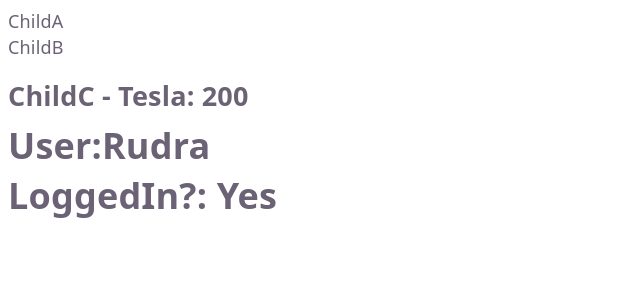
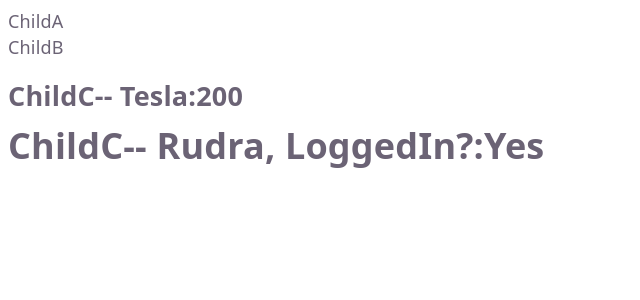
Before and after one commit to rudraksh-codes/ReactDRFProj, a React (Vite) app in the folder my-react-project/: page / in a window 1280 px wide. Shown: the top 300 px of the page, without its empty margins (0-640 px from the left). Built offline with nearby package versions, Linux system fonts and the light colour scheme.

Commit message:
feat: simplify step3 using useContext

```diff
--- a/my-react-project/src/components/ChildC.jsx
+++ b/my-react-project/src/components/ChildC.jsx
@@ -1,14 +1,21 @@
-import React from 'react'
-import { StockContext, UserContext } from '../App'
+import {useContext} from 'react'
+import { StockContext, UserContext} from '../App'
 
 
 const ChildC = () => {
+    const stockData = useContext(StockContext)
+    const userData = useContext(UserContext)
+
   return (
     <>
-        <StockContext.Consumer>
-            {/* function with a single argument only */}
+
+        <h2>ChildC-- {stockData.stock}:{stockData.price}</h2>
+        <h1>ChildC-- {userData.user.name}, LoggedIn?:{userData.user.isLoggedIn}</h1>
+
+
+        {/* <StockContext.Consumer>
             {
-                ({stock, price})=> {    //{/*destructuring */}
+                ({stock, price})=> {    //destructuring
                     return (
                         <UserContext.Consumer>
                             {
@@ -27,7 +34,7 @@
                 );
                 }
             }
-        </StockContext.Consumer>
+        </StockContext.Consumer> */}
     </>
   )
 }
```
